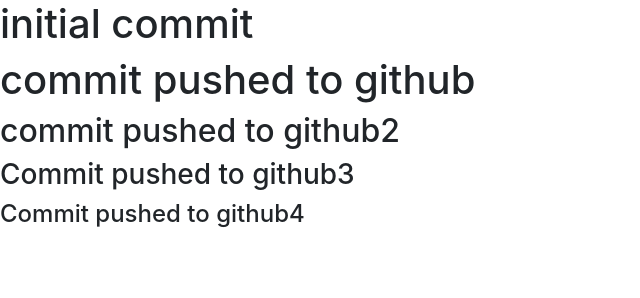
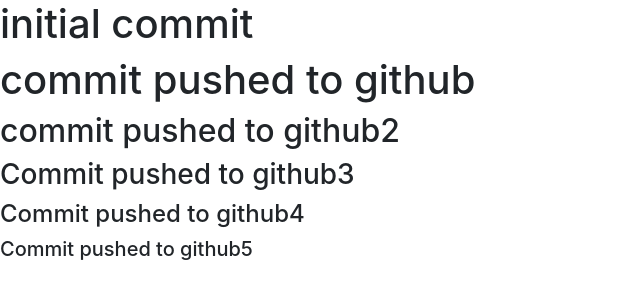
Before and after one commit to DaveydeHaas/Oefentoets1Vebr, a plain HTML site: page index.html in a window 1280 px wide. Shown: the whole page, without its empty margins (0-640 px from the left). Drawn offline with nearby package versions, Linux system fonts and the light colour scheme.

Commit message:
5e commit pushed to github

```diff
--- a/index.html
+++ b/index.html
@@ -15,6 +15,7 @@
     <H2>commit pushed to github2</H2>
     <H3>Commit pushed to github3</H3>
     <h4>Commit pushed to github4</h4>
+    <h5>Commit pushed to github5</h5>
 
 
 
```
